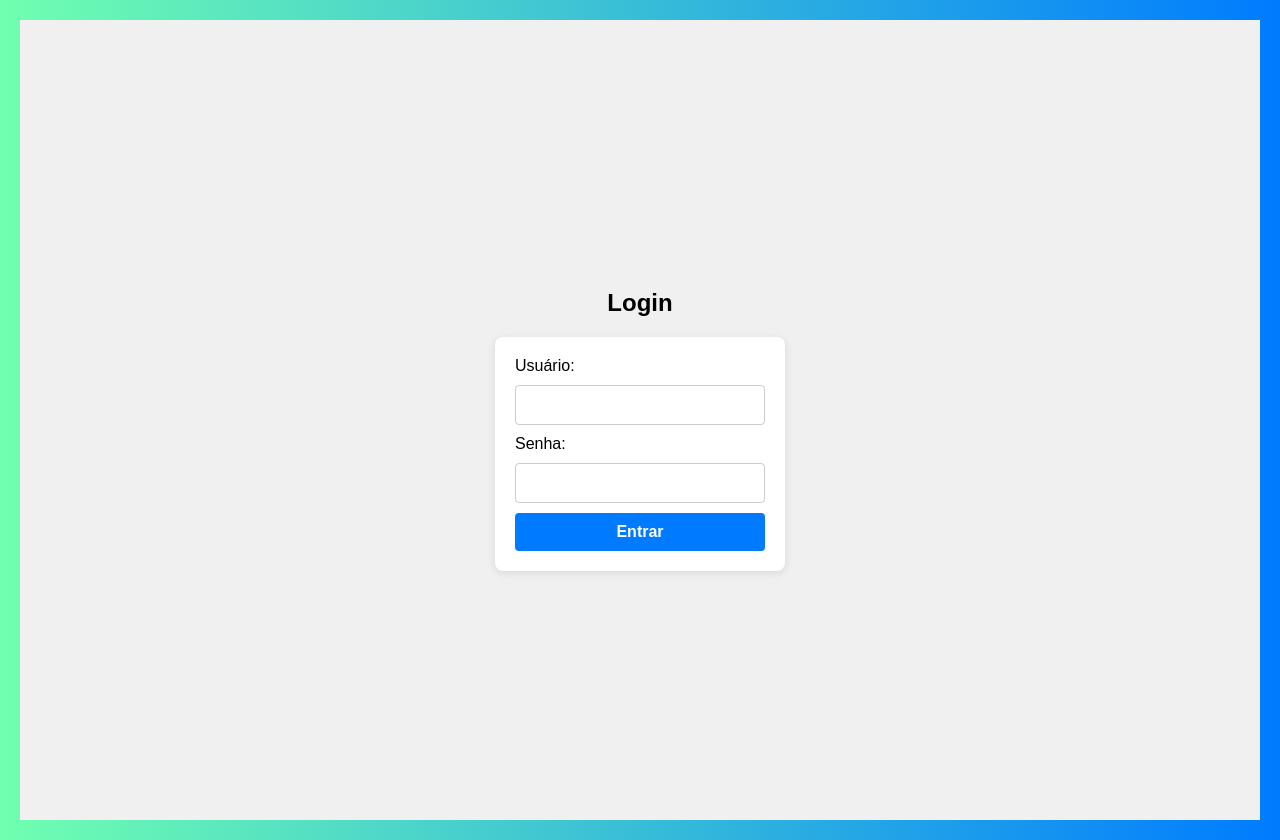
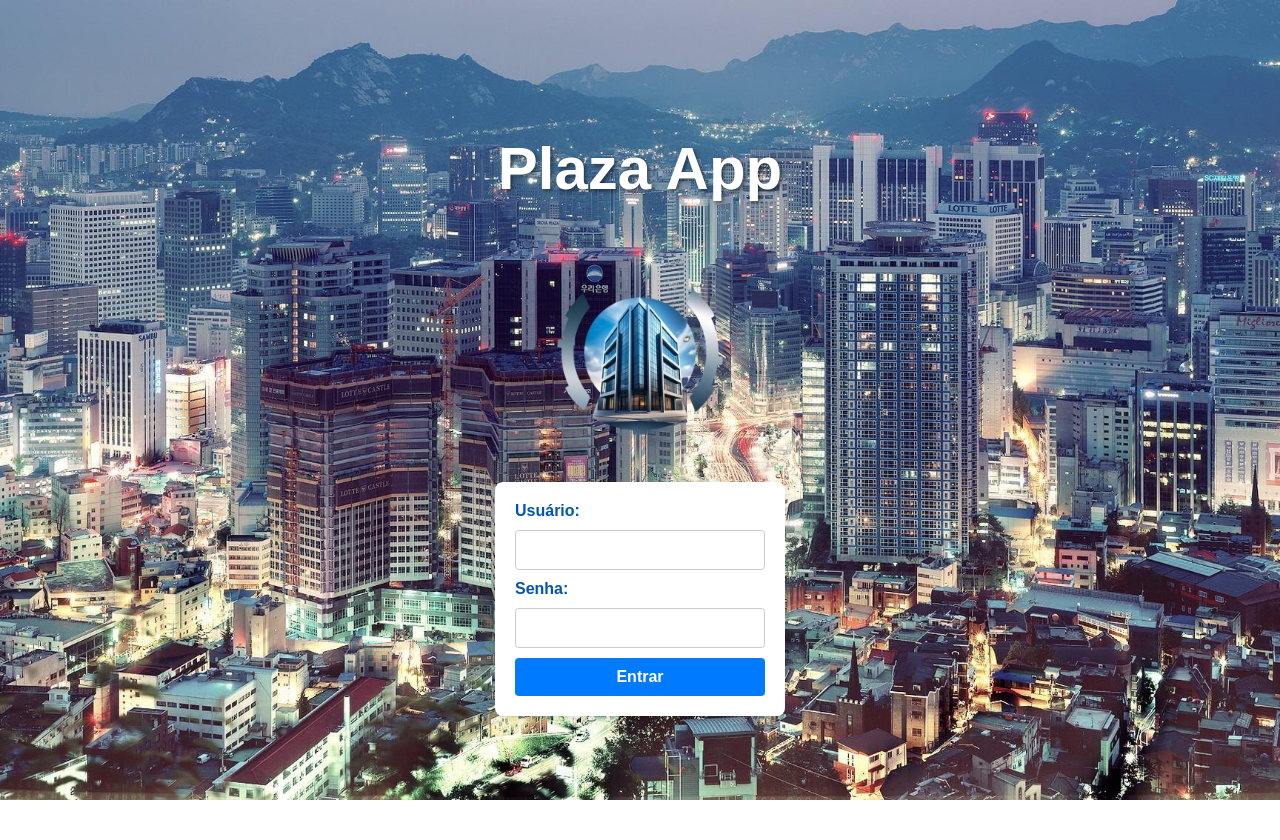
Before and after one commit to bielbarros/Saas-Planify, a plain HTML site: page index.html in a window 1280 px wide. After the commit the page ends 800 px from the top, so only its background shows below. Drawn offline with nearby package versions, Linux system fonts and the light colour scheme.

Commit message:
add plano de fundo na tela de login

```diff
--- a/index.html
+++ b/index.html
@@ -11,25 +11,33 @@
 <body>
     <!-- Tela de Login -->
     <div id="loginScreen" class="login-screen">
-        <h2>Login</h2>
+        <h2>Plaza App</h2>
+
+        <!-- Logo -->
+        <div class="logo-container">
+            <img src="img/WhatsApp_Image_2024-11-16_at_15.39.00-removebg-preview.png" alt="Logo do Plaza App" id="logo">
+        </div>
+
         <form id="loginForm">
             <label for="username">Usuário:</label>
             <input type="text" id="username" name="username" required>
             <label for="password">Senha:</label>
             <input type="password" id="password" name="password" required>
             <button type="submit">Entrar</button>
+
+            <p id="loginError" class="hidden" style="color:red;">Usuário ou senha inválidos</p>
         </form>
-        <p id="loginError" class="hidden" style="color:red;">Usuário ou senha inválidos</p>
+
     </div>
 
     <!-- Conteúdo da página principal (aparece após login) -->
     <div id="mainContent" class="container hidden">
-        <h1>Gerenciador de Reservas</h1>
+
         <div class="file-upload">
             <input type="file" id="airbnbFile" accept=".csv" />
             <input type="file" id="bookingFile" accept=".xlsx" />
             <button id="loadButton">Gerar Calendário</button>
-            <button id="showDashboardButton">Mostrar Dashboard</button> <!-- Adicionado -->
+
         </div>
         <div id="filters">
             <h2>Filtros de Exibição</h2>
@@ -48,15 +56,7 @@
         </div>
         <table id="bookingTable">
             <thead>
-                <tr>
-                    <th>Propriedade</th>
-                    <th>Data de Início</th>
-                    <th>Data de Fim</th>
-                    <th>Horário de Entrada</th>
-                    <th>Horário de Saída</th>
-                    <th>Nome do Cliente</th>
-                    <th>Forma de Pagamento</th>
-                </tr>
+
             </thead>
             <tbody>
                 <!-- As reservas podem ser adicionadas aqui -->
--- a/styles.css
+++ b/styles.css
@@ -130,15 +130,37 @@ th {
     margin-bottom: 20px;
 }
 
+html, body {
+    height: 100%; /* Garantir que ambos ocupem 100% da altura */
+    margin: 0;    /* Remove a margem */
+    padding: 0;   /* Remove o padding */
+}
+
 /* Tela de login */
 .login-screen {
     display: flex;
     justify-content: center;
     align-items: center;
-    height: 100vh;
-    background-color: #f0f0f0; /* Cor de fundo clara */
+    height: 100vh; /* Ocupa toda a altura da tela */
+    background-image: url('img/1920x1080-px-apartments-city-cityscape-house-mountains-1344063-wallhere.com (1).jpg');
+    background-size: cover; /* Faz a imagem cobrir toda a tela, ajustando automaticamente o tamanho */
+    background-position: center; /* Centraliza a imagem na tela */
+    background-repeat: no-repeat; /* Impede que a imagem se repita */
     flex-direction: column;
+    color: white; /* Cor do texto do login, para contraste com o fundo */
+    padding: 0; /* Remove qualquer padding da tela */
+    margin: 0; /* Remove qualquer margem */
 }
+
+
+
+.login-screen h2{
+    color: white;
+    font-size: 60px;
+    text-shadow: 2px 2px 4px rgba(0, 0, 0, 0.5); /* Sombramento para melhorar a visibilidade */
+
+}
+
 
 #loginForm {
     display: flex;
@@ -146,6 +168,8 @@ th {
     gap: 10px;
     width: 250px;
     background-color: white;
+    color: #0056b3;
+    font-weight: bold;
     padding: 20px;
     border-radius: 8px;
     box-shadow: 0 2px 10px rgba(0, 0, 0, 0.1);
@@ -179,8 +203,9 @@ th {
 
 #loginError {
     margin-top: 10px;
-    font-size: 14px;
+    font-size: 15px;
     color: red;
+    text-align: center;
 }
 
 /* Conteúdo principal (escondido até o login) */
@@ -192,3 +217,16 @@ th {
 #mainContent {
     display: none;
 }
+/* Estilo para a logo */
+.logo-container {
+    text-align: center; /* Centraliza a logo */
+    margin-bottom: 30px; /* Aumenta o espaço abaixo da logo */
+}
+
+#logo {
+    max-width: 100%; /* Garante que a logo não ultrapasse o tamanho do container */
+    width: 200px; /* Define uma largura fixa para a logo */
+    height: auto; /* Mantém a proporção da imagem */
+    display: block; /* Remove o espaço em branco abaixo da imagem */
+    margin: 0 auto; /* Centraliza a logo horizontalmente */
+}
```
